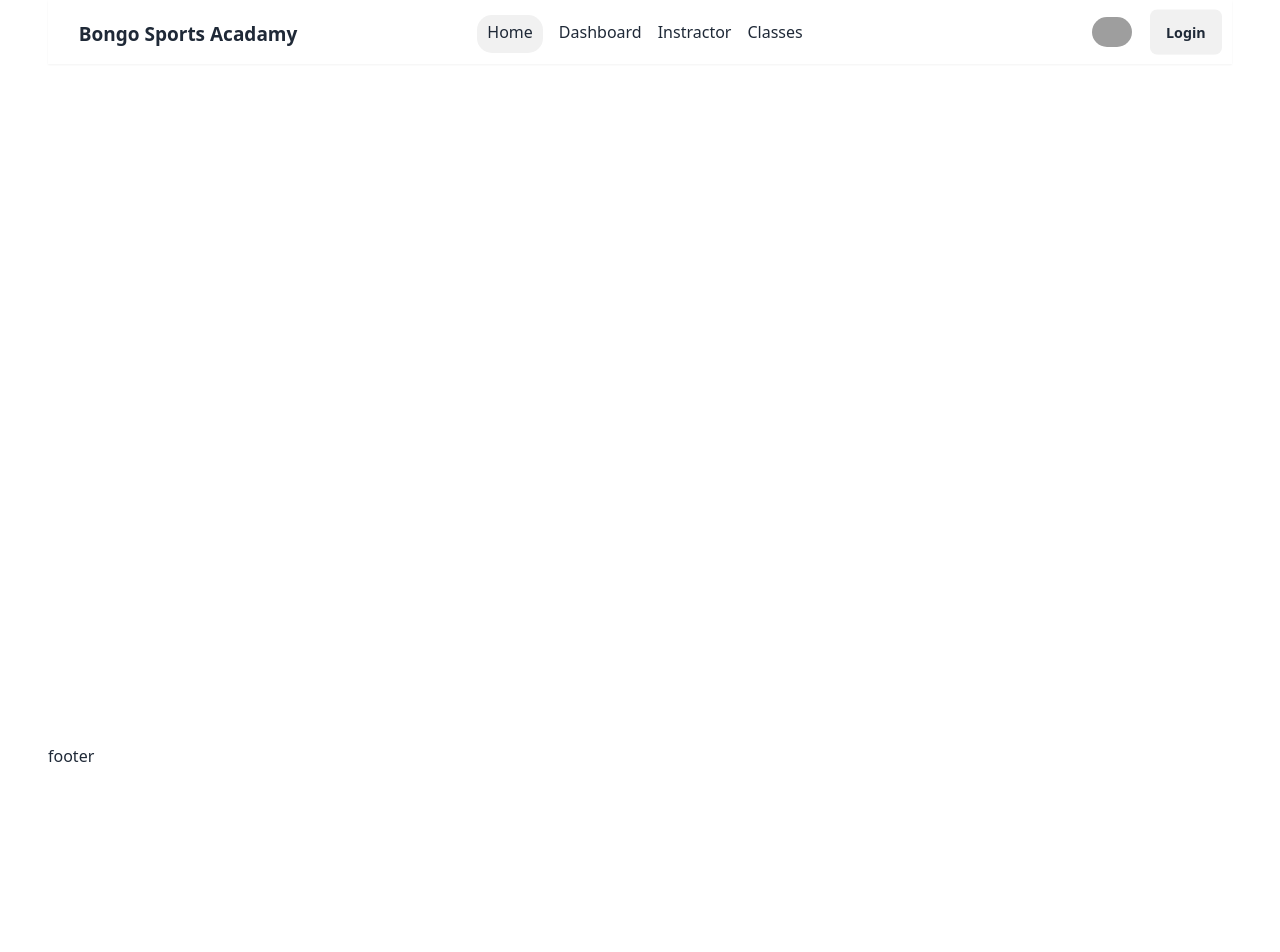
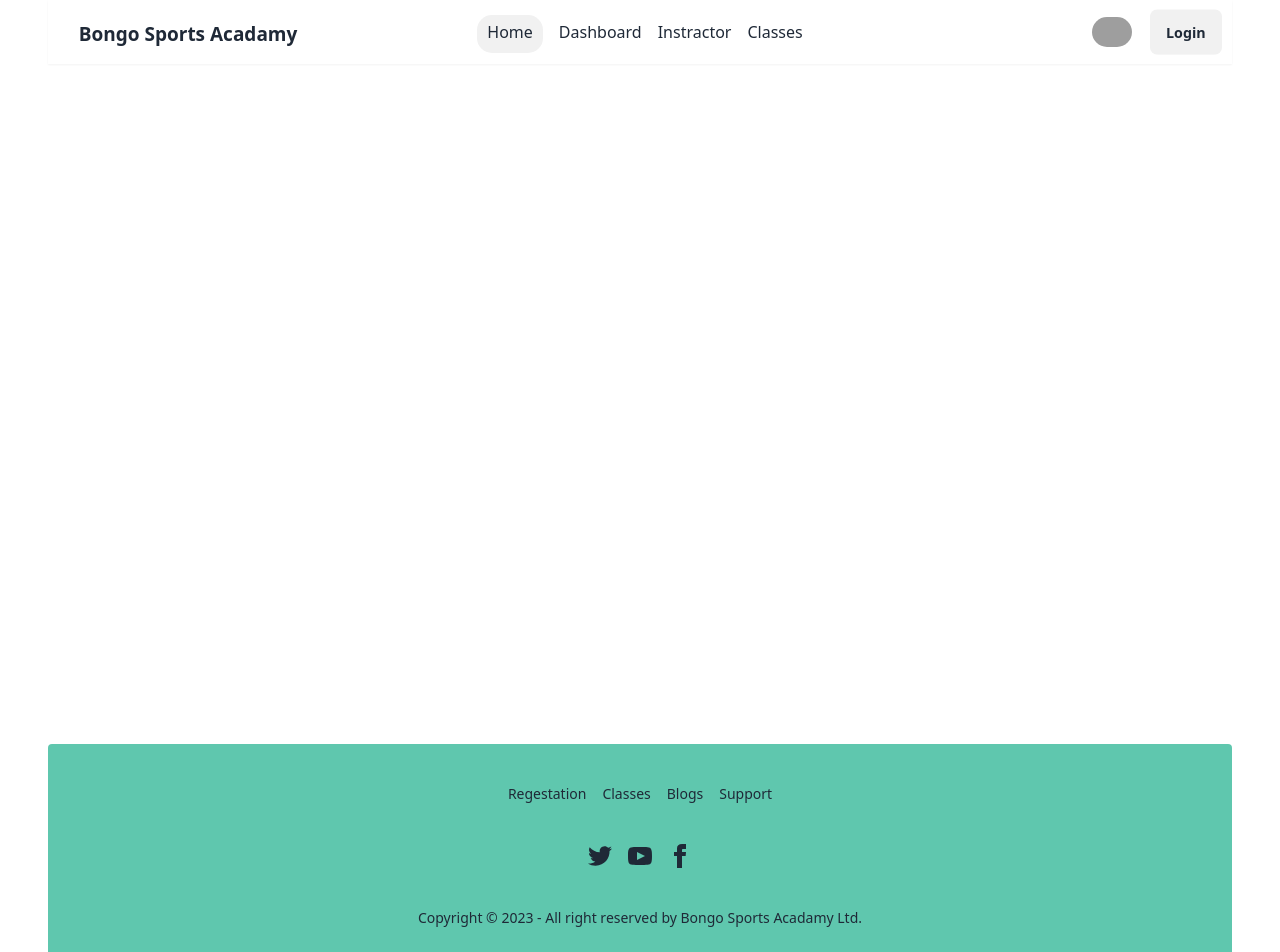
Before and after one commit to jishan1019/bongo-sports-clint, a React (Vite) app: page / in a window 1280 px wide. Shown: the top 952 px of the page. Before the commit the page ends 800 px from the top, so only its background shows below. Built offline with nearby package versions, Linux system fonts and the light colour scheme; grey boxes are pictures that could not be loaded.

Commit message:
footer design complite

```diff
--- a/src/components/AllLayout/ErrorLayout/ErrorPage.jsx
+++ b/src/components/AllLayout/ErrorLayout/ErrorPage.jsx
@@ -17,7 +17,7 @@
           looking for doesn't exist, isn't available or was loading incorrectly.
         </p>
 
-        <button className="py-2 px-4 bg_primary rounded-md">
+        <button className="py-2 px-4 bg-[#5FC7AE] rounded-md">
           <Link to="/">Back To Home</Link>
         </button>
       </div>
--- a/src/components/AllLayout/ShareLayout/Footer/Footer.jsx
+++ b/src/components/AllLayout/ShareLayout/Footer/Footer.jsx
@@ -1,7 +1,69 @@
 import React from "react";
+import { Link } from "react-router-dom";
 
 const Footer = () => {
-  return <div>footer</div>;
+  return (
+    <>
+      <footer className="footer footer-center p-10 bg_secondary text-base-content rounded">
+        <div className="grid grid-flow-col gap-4">
+          <Link className="link link-hover" to="/regestation">
+            Regestation
+          </Link>
+          <Link className="link link-hover" to="/classes">
+            Classes
+          </Link>
+          <Link className="link link-hover" to="/blog">
+            Blogs
+          </Link>
+          <Link className="link link-hover" to="/support">
+            Support
+          </Link>
+        </div>
+        <div>
+          <div className="grid grid-flow-col gap-4">
+            <a>
+              <svg
+                xmlns="http://www.w3.org/2000/svg"
+                width="24"
+                height="24"
+                viewBox="0 0 24 24"
+                className="fill-current"
+              >
+                <path d="M24 4.557c-.883.392-1.832.656-2.828.775 1.017-.609 1.798-1.574 2.165-2.724-.951.564-2.005.974-3.127 1.195-.897-.957-2.178-1.555-3.594-1.555-3.179 0-5.515 2.966-4.797 6.045-4.091-.205-7.719-2.165-10.148-5.144-1.29 2.213-.669 5.108 1.523 6.574-.806-.026-1.566-.247-2.229-.616-.054 2.281 1.581 4.415 3.949 4.89-.693.188-1.452.232-2.224.084.626 1.956 2.444 3.379 4.6 3.419-2.07 1.623-4.678 2.348-7.29 2.04 2.179 1.397 4.768 2.212 7.548 2.212 9.142 0 14.307-7.721 13.995-14.646.962-.695 1.797-1.562 2.457-2.549z"></path>
+              </svg>
+            </a>
+            <a>
+              <svg
+                xmlns="http://www.w3.org/2000/svg"
+                width="24"
+                height="24"
+                viewBox="0 0 24 24"
+                className="fill-current"
+              >
+                <path d="M19.615 3.184c-3.604-.246-11.631-.245-15.23 0-3.897.266-4.356 2.62-4.385 8.816.029 6.185.484 8.549 4.385 8.816 3.6.245 11.626.246 15.23 0 3.897-.266 4.356-2.62 4.385-8.816-.029-6.185-.484-8.549-4.385-8.816zm-10.615 12.816v-8l8 3.993-8 4.007z"></path>
+              </svg>
+            </a>
+            <a>
+              <svg
+                xmlns="http://www.w3.org/2000/svg"
+                width="24"
+                height="24"
+                viewBox="0 0 24 24"
+                className="fill-current"
+              >
+                <path d="M9 8h-3v4h3v12h5v-12h3.642l.358-4h-4v-1.667c0-.955.192-1.333 1.115-1.333h2.885v-5h-3.808c-3.596 0-5.192 1.583-5.192 4.615v3.385z"></path>
+              </svg>
+            </a>
+          </div>
+        </div>
+        <div>
+          <p>
+            Copyright © 2023 - All right reserved by Bongo Sports Acadamy Ltd.
+          </p>
+        </div>
+      </footer>
+    </>
+  );
 };
 
 export default Footer;
--- a/src/index.css
+++ b/src/index.css
@@ -6,6 +6,10 @@
     @apply bg-[#F1F1F1]
 }
 
+.bg_secondary {
+    @apply bg-[#5FC7AE]
+}
+
 .active {
     background-color:#F1F1F1 ;
     border-radius: 15px;
```
